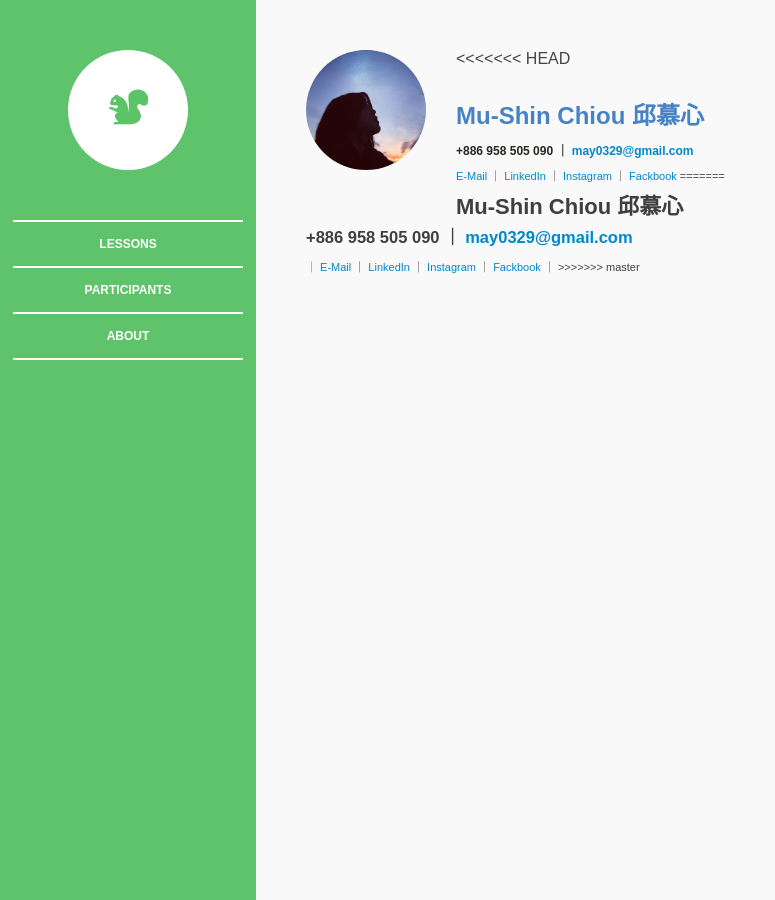
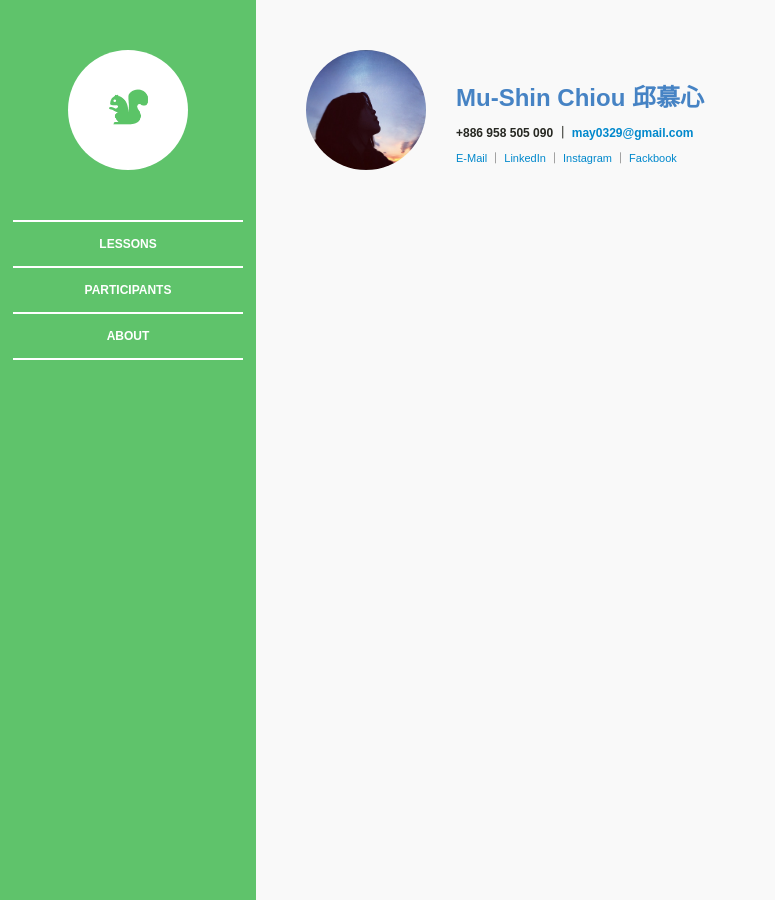
Before and after one commit to lab-squirrel/lab-squirrel.github.io, a Jekyll site: the page built from JupiterC.html, in a window 1280 px wide. Shown: the whole page, without its empty margins (0-775 px from the left). Built offline with Jekyll 4.4.1, drawn with Linux system fonts in a browser that asks for light colours.

Commit message:
Fix conflict

```diff
--- a/JupiterC.html
+++ b/JupiterC.html
@@ -6,7 +6,6 @@ title: Mu-Shin Chiou
   <div class="jupiter">
     <div class="contents">
     <img src="/photo.png">
-<<<<<<< HEAD
       <h1><br>Mu-Shin Chiou 邱慕心</h1>
       <h2>+886 958 505 090 ｜ <a href="mailto:may0329@gmail.com">may0329@gmail.com</h2>
     </div>
@@ -15,15 +14,5 @@ title: Mu-Shin Chiou
       <a href="http://www.linkedin.com/in/jupiterc" target="_blank">LinkedIn</a> ｜
       <a href="http://instagram.com/jupiter5" target="_blank">Instagram</a> ｜
       <a href="https://www.facebook.com/may.chiou.9" target="_blank">Fackbook</a>
-=======
-      <h1>Mu-Shin Chiou 邱慕心</h1>
-      <h2>+886 958 505 090 ｜ <a href="mailto:may0329@gmail.com">may0329@gmail.com</h2>
-    </div>
-    <div class="corpinfo"> ｜
-      <a href="mailto:may0329@gmail.com" target="_blank">E-Mail</a> ｜
-      <a href="http://www.linkedin.com/in/jupiterc" target="_blank">LinkedIn</a> ｜
-      <a href="http://instagram.com/jupiter5" target="_blank">Instagram</a> ｜
-      <a href="https://www.facebook.com/may.chiou.9" target="_blank">Fackbook</a> ｜
->>>>>>> master
     </div>
   </div>
```
